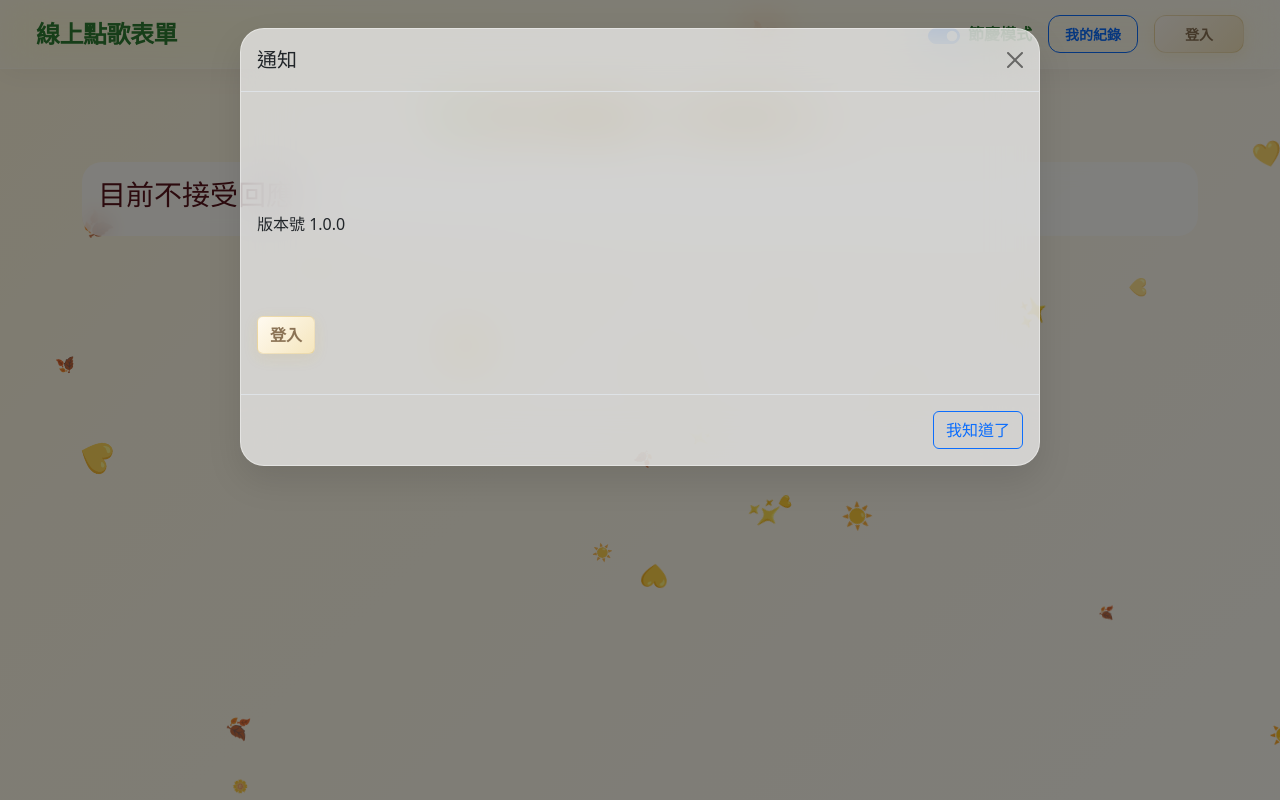
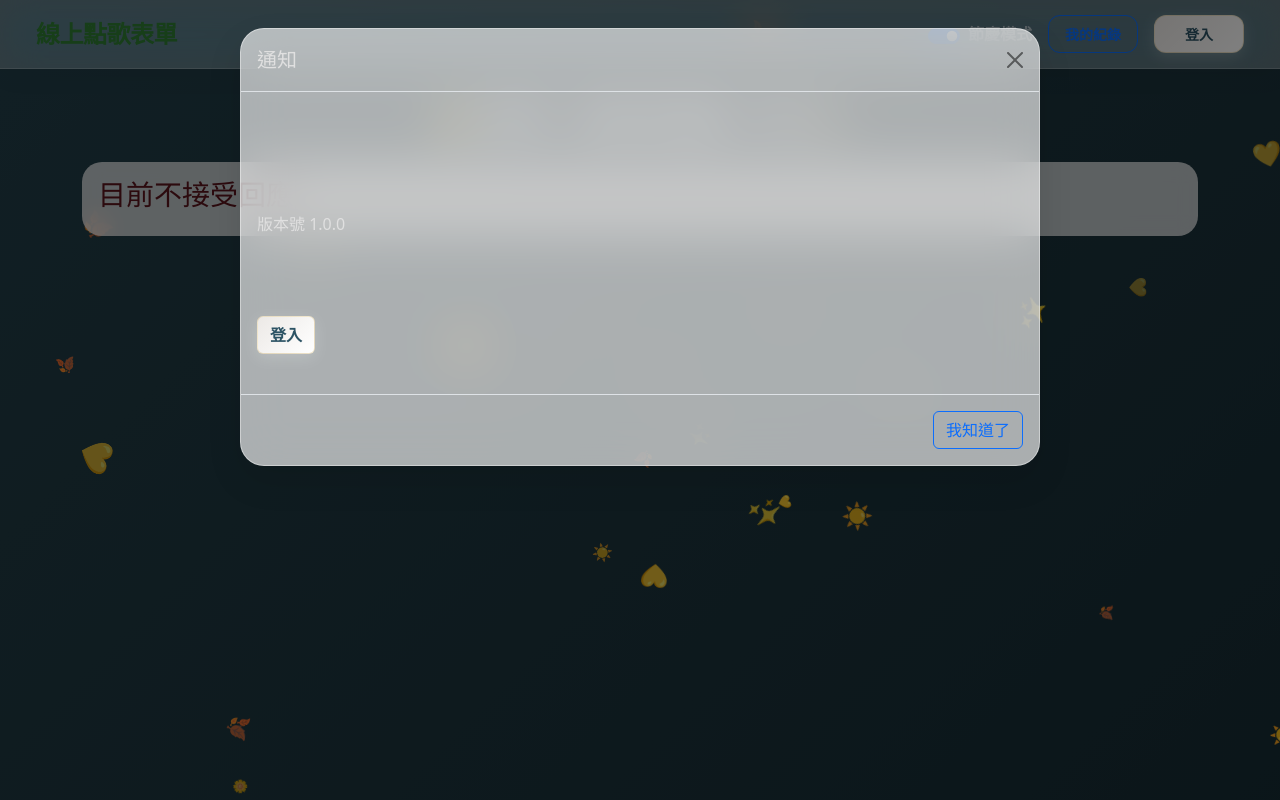
Before and after one commit to wen-ar/song_request_form, a Flask app: page / in a window 1280 px wide. Run offline with Flask 3, Linux system fonts and the light colour scheme; data that the repository does not hold is empty; some libraries are stand-ins or nearby versions.

Commit message:
Update festival mode styles and text content

```diff
--- a/templates/index.html
+++ b/templates/index.html
@@ -60,10 +60,11 @@
     }
 
     body.festival-mode {
-      background: linear-gradient(-45deg, #ffffff, #fff9e6, #ffedb3, #ffffff);
+      background: linear-gradient(-45deg, #0f2027, #203a43, #2c5364, #0f2027);
       background-size: 400% 400%;
       animation: gradientBG 15s ease infinite;
       min-height: 100vh;
+      color: #e0e0e0;
     }
 
     @keyframes gradientBG {
@@ -73,28 +74,33 @@
     }
 
     body.festival-mode .container.mt-5 {
-      background: rgba(255, 255, 255, 0.2);
-      backdrop-filter: blur(15px);
-      -webkit-backdrop-filter: blur(15px);
+      background: rgba(0, 0, 0, 0.4);
+      backdrop-filter: blur(20px);
+      -webkit-backdrop-filter: blur(20px);
       border-radius: 32px;
       padding: 40px;
-      border: 1px solid rgba(255, 215, 0, 0.3);
-      box-shadow: 0 20px 50px rgba(0, 0, 0, 0.1);
+      border: 1px solid rgba(255, 255, 255, 0.1);
+      box-shadow: 0 20px 50px rgba(0, 0, 0, 0.5);
     }
 
     body.festival-mode .btn-primary,
     body.festival-mode #loginModal .btn-primary {
-      background: linear-gradient(135deg, #FFFAF0 0%, #F5E6BE 100%) !important;
+      background: linear-gradient(135deg, #ece9e6 0%, #ffffff 100%) !important;
       border: 1px solid rgba(184, 134, 11, 0.2) !important;
-      color: #8B7355 !important;
+      color: #2c5364 !important;
       font-weight: 700 !important;
-      box-shadow: 0 4px 15px rgba(218, 165, 32, 0.1) !important;
+      box-shadow: 0 4px 15px rgba(255, 255, 255, 0.2) !important;
       transition: all 0.3s ease;
     }
     body.festival-mode .btn-primary:hover {
       background: linear-gradient(135deg, #F5E6BE 0%, #FFFAF0 100%) !important;
       transform: translateY(-1px);
       box-shadow: 0 6px 20px rgba(218, 165, 32, 0.15) !important;
+    }
+
+    body.festival-mode .form-label,
+    body.festival-mode .form-check-label {
+      color: #b0bec5 !important;
     }
 
     body.festival-mode #loginModal .btn-danger {
@@ -106,8 +112,8 @@
 
     .festival-title { transition: transform 0.3s; }
     body.festival-mode .festival-title {
-      color: #b8860b !important;
-      text-shadow: 0 2px 10px rgba(255, 255, 255, 0.8);
+      color: #f8f9fa !important;
+      text-shadow: 0 0 15px rgba(255, 255, 255, 0.5);
       font-weight: 900;
     }
 
@@ -238,9 +244,9 @@
   </div>
 
   <h2 class="mb-4 text-center festival-title">
-    <span class="emoji-decor">🍀</span>
-    夏日鳴奏曲 ‧ 沁涼音浪
-    <span class="emoji-decor">🍦</span>
+    <span class="emoji-decor">🌟</span>
+    終章 ‧ 旋律的最後一頁
+    <span class="emoji-decor">⏳</span>
   </h2>
 
   <!-- 狀態顯示區塊 -->
@@ -276,7 +282,7 @@
 
     <button type="submit" class="btn btn-primary w-100 py-2">
       <span class="normal-text">送出回應</span>
-      <span class="festival-text">✨ 隨風綻放 ✨</span>
+      <span class="festival-text">✨ 讓回憶封存在歌聲中 ✨</span>
     </button>
   </form>
 
```
